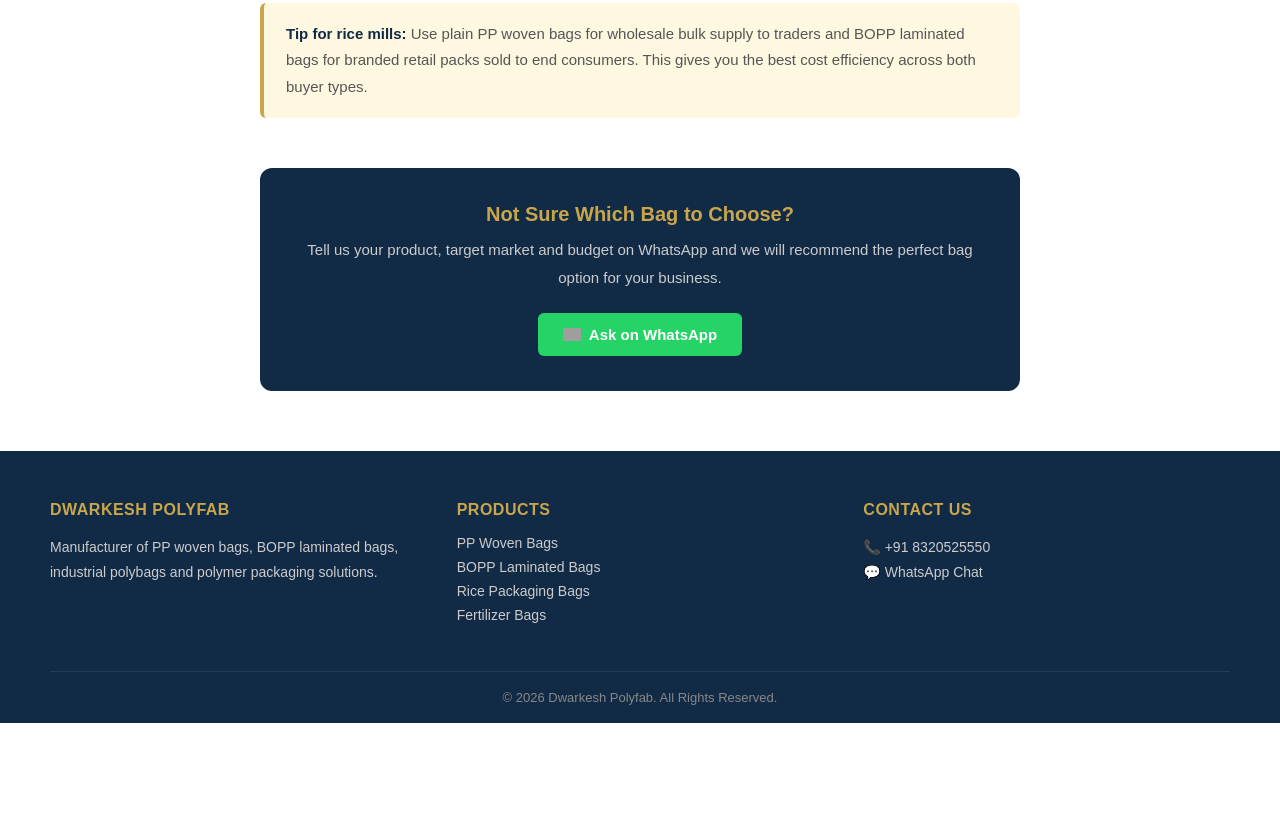
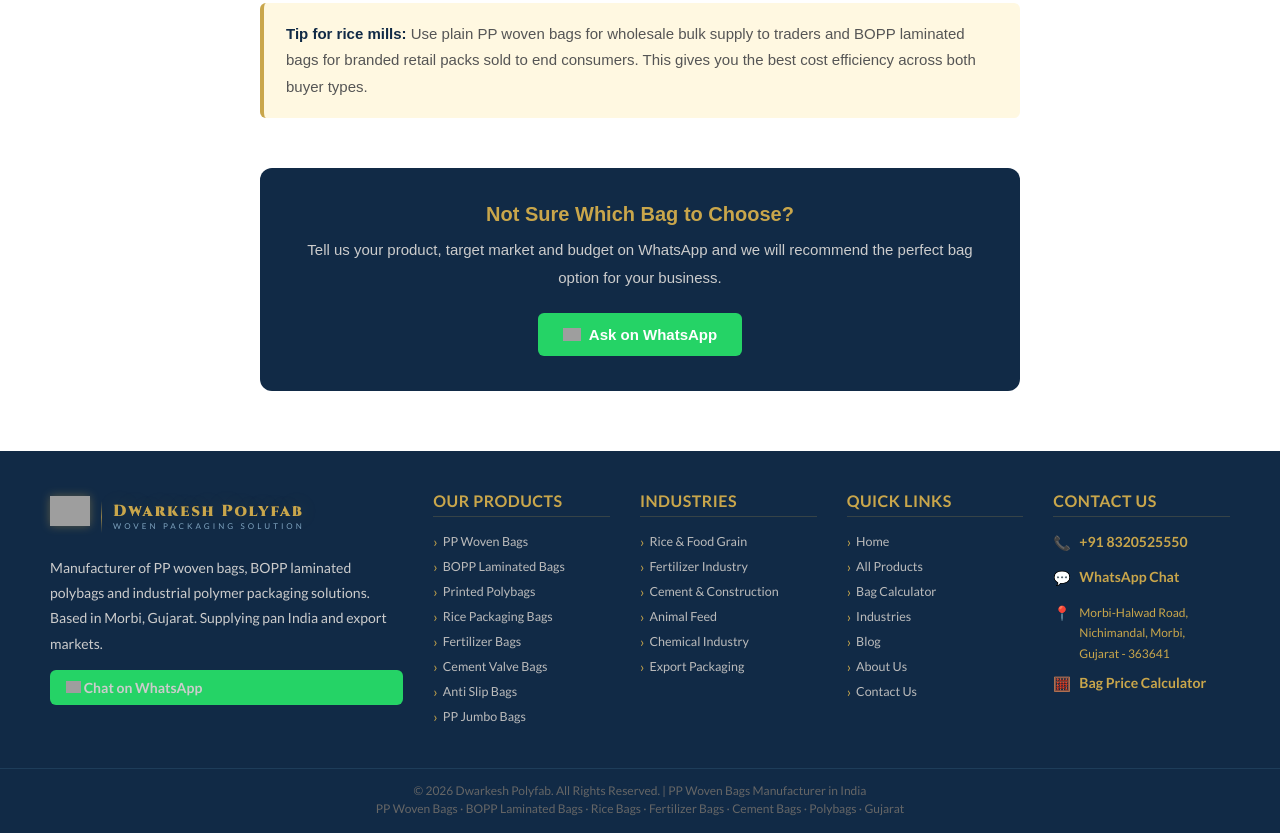
Before and after one commit to dwarkeshpolyfab/dwarkeshpolyfab, a plain HTML site: page blog/pp-vs-bopp-bags.html in a window 1280 px wide. Shown: the part 2478-3311 px from the top of the page. Before the commit the page ends 3201 px from the top, so only its background shows below. Drawn offline with Linux system fonts and the light colour scheme; grey boxes are pictures that could not be loaded.

Commit message:
Update pp-vs-bopp-bags.html

```diff
--- a/blog/pp-vs-bopp-bags.html
+++ b/blog/pp-vs-bopp-bags.html
@@ -125,13 +125,13 @@
 
   </div>
 
-  <footer class="footer">
-    <div class="footer-inner">
-      <div class="footer-col"><h4>Dwarkesh Polyfab</h4><p>Manufacturer of PP woven bags, BOPP laminated bags, industrial polybags and polymer packaging solutions.</p></div>
-      <div class="footer-col"><h4>Products</h4><a href="../products/pp-woven-bags.html">PP Woven Bags</a><a href="../products/bopp-laminated-bags.html">BOPP Laminated Bags</a><a href="../products/rice-packaging-bags.html">Rice Packaging Bags</a><a href="../products/fertilizer-bags.html">Fertilizer Bags</a></div>
-      <div class="footer-col"><h4>Contact Us</h4><p>📞 +91 8320525550</p><p><a href="https://wa.me/918320525550">💬 WhatsApp Chat</a></p></div>
-    </div>
-    <div class="footer-bottom">© 2026 Dwarkesh Polyfab. All Rights Reserved.</div>
-  </footer>
+<div id="footer-placeholder"></div>
+<script>
+fetch('../components/footer.html')
+  .then(r => r.text())
+  .then(html => {
+    document.getElementById('footer-placeholder').innerHTML = html;
+  });
+</script>
 </body>
 </html>
```
